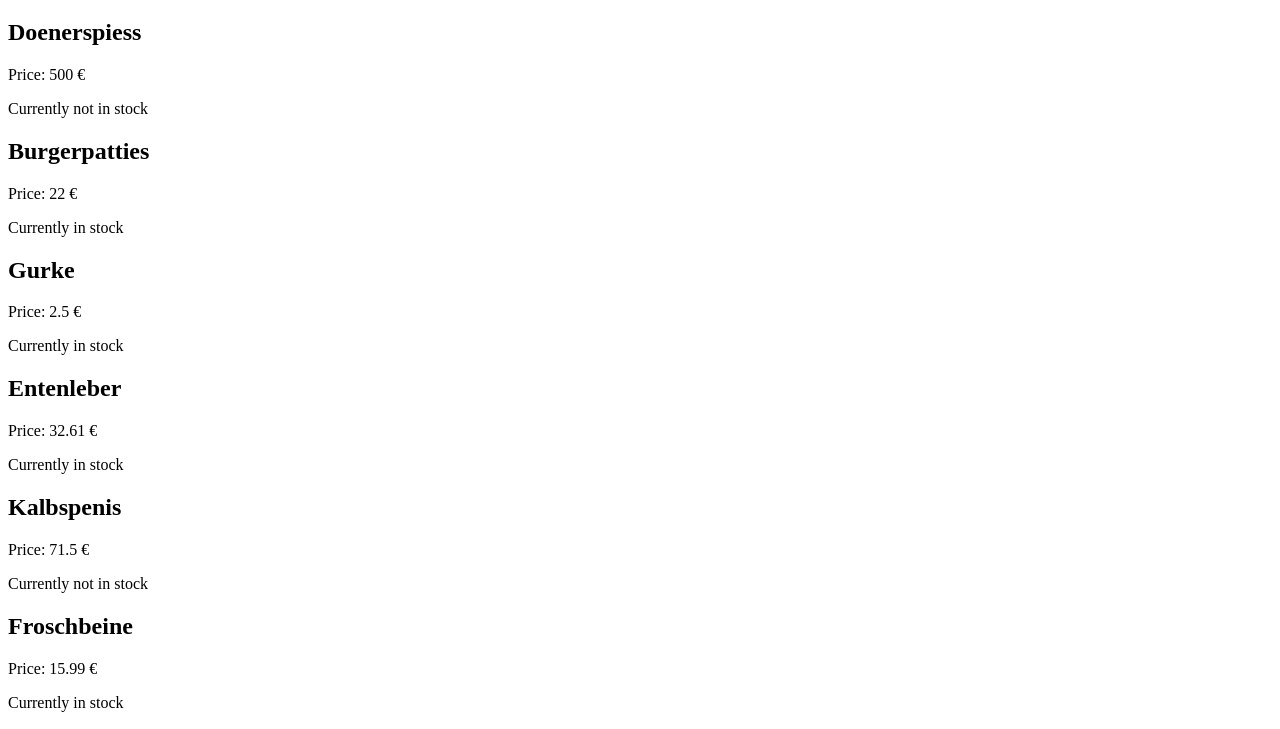
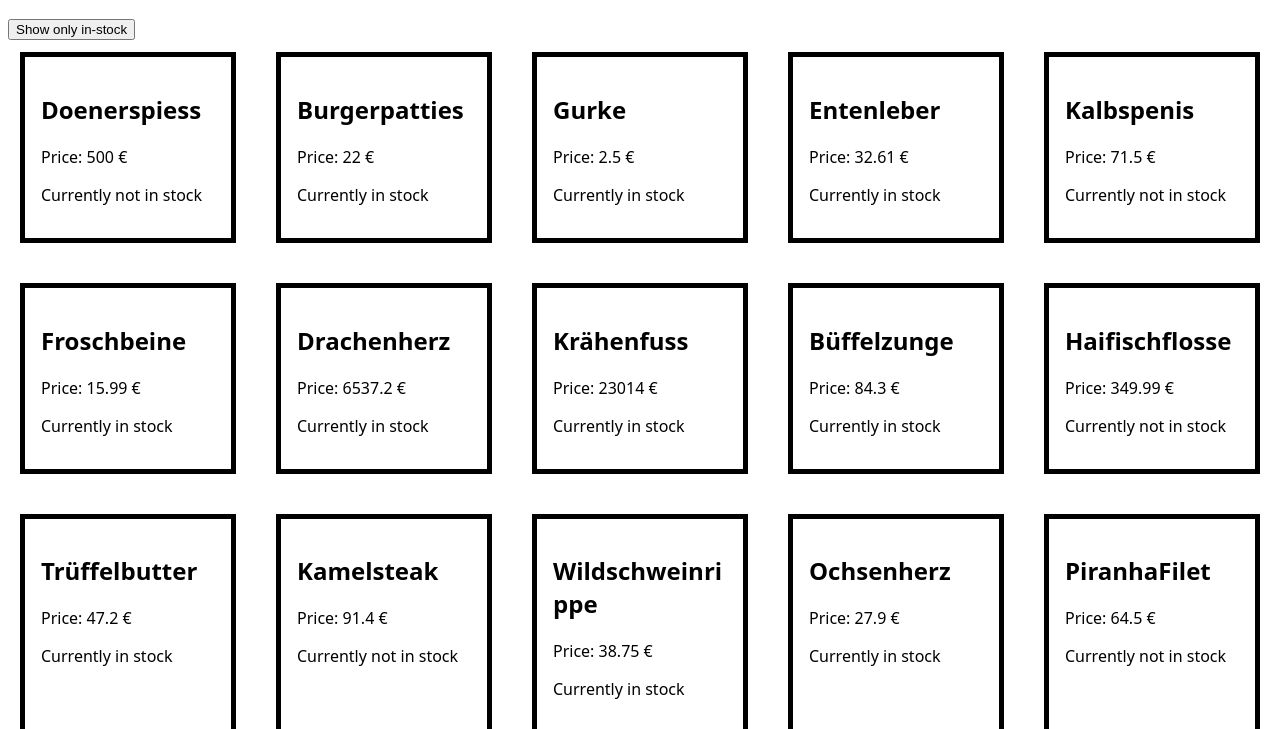
Before and after one commit to SgtKuba/Magic-Online-Store, a plain HTML site: page index.html in a window 1280 px wide. Shown: the part 61-790 px from the top of the page. Drawn offline with Linux system fonts and the light colour scheme.

Commit message:
feat: added a button to toggle between instock and out of stock items

```diff
--- a/index.html
+++ b/index.html
@@ -3,9 +3,12 @@
 <head>
     <meta charset="UTF-8">
     <title>Magic Market</title>
+    <link rel="stylesheet" href="style.css">
 </head>
 <body>
     <h1>Magic Market</h1>
+
+    <button id="instock-button">Show only in-stock</button>
 
     <div id="product-list"></div>
 
--- a/index.js
+++ b/index.js
@@ -106,12 +106,44 @@ console.log(expensiveProducts);
 console.log("INDEX JS GELADEN");
 
 const productList = document.querySelector("#product-list");
+const instockButton = document.querySelector("#instock-button")
+
+let showingInstockOnly = false;
+
+instockButton.addEventListener("click", () => {
+   if (showingInstockOnly) {
+    renderProducts(products);
+    instockButton.textContent = "Show only in-stock";
+    showingInstockOnly = false;
+}   else {
+    renderProducts(instockProducts);
+    instockButton.textContent = "Show all products";
+    showingInstockOnly = true;
+}
+});
+
+function renderProducts(productArray) {
+    const productCards = productArray.map((product) => {
+        return `
+        <div class="product-card">
+        <h2>${product.name}</h2>
+        <p>Price: ${product.price} €</p>
+        <p>${product.instock ? "Currently in Stock" : "Currently not in Stock"}</p>
+        </div>
+        `;
+    });
+    productList.innerHTML = productCards.join("");
+};
+
+renderProducts(products);
 
 const productCards = products.map((product) => {
     return `
+<div class="product-card">
     <h2>${product.name}</h2>
     <p>Price: ${product.price} €</p>
     <p>${product.instock ? "Currently in stock" : "Currently not in stock"}</p>
+</div>
     `;
 });
 
--- /dev/null
+++ b/style.css
@@ -0,0 +1,27 @@
+.product-card {
+    border: 5px solid black;
+    padding: 16px;
+    margin: 12px;
+}
+
+.product-card h2 {
+    overflow-wrap: anywhere;
+}
+
+.product-card:hover {
+    transform: translateY(-4px);
+}
+
+#product-list {
+    display: grid;
+    grid-template-columns: repeat(auto-fit, minmax(220px, 1fr));
+    gap: 16px;
+}
+
+h2 {
+    font-family: system-ui, -apple-system, BlinkMacSystemFont, 'Segoe UI', Roboto, Oxygen, Ubuntu, Cantarell, 'Open Sans', 'Helvetica Neue', sans-serif;
+}
+
+p {
+    font-family: system-ui, -apple-system, BlinkMacSystemFont, 'Segoe UI', Roboto, Oxygen, Ubuntu, Cantarell, 'Open Sans', 'Helvetica Neue', sans-serif;
+}
```
